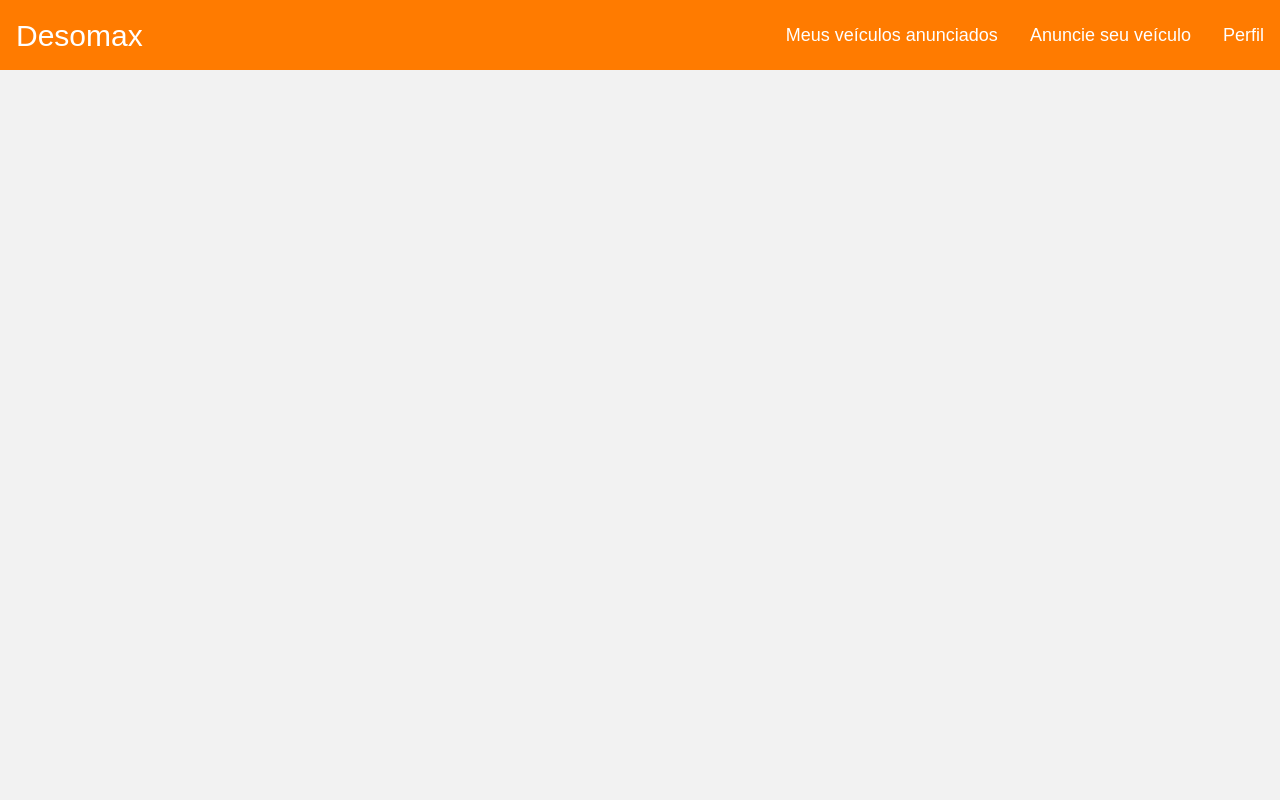
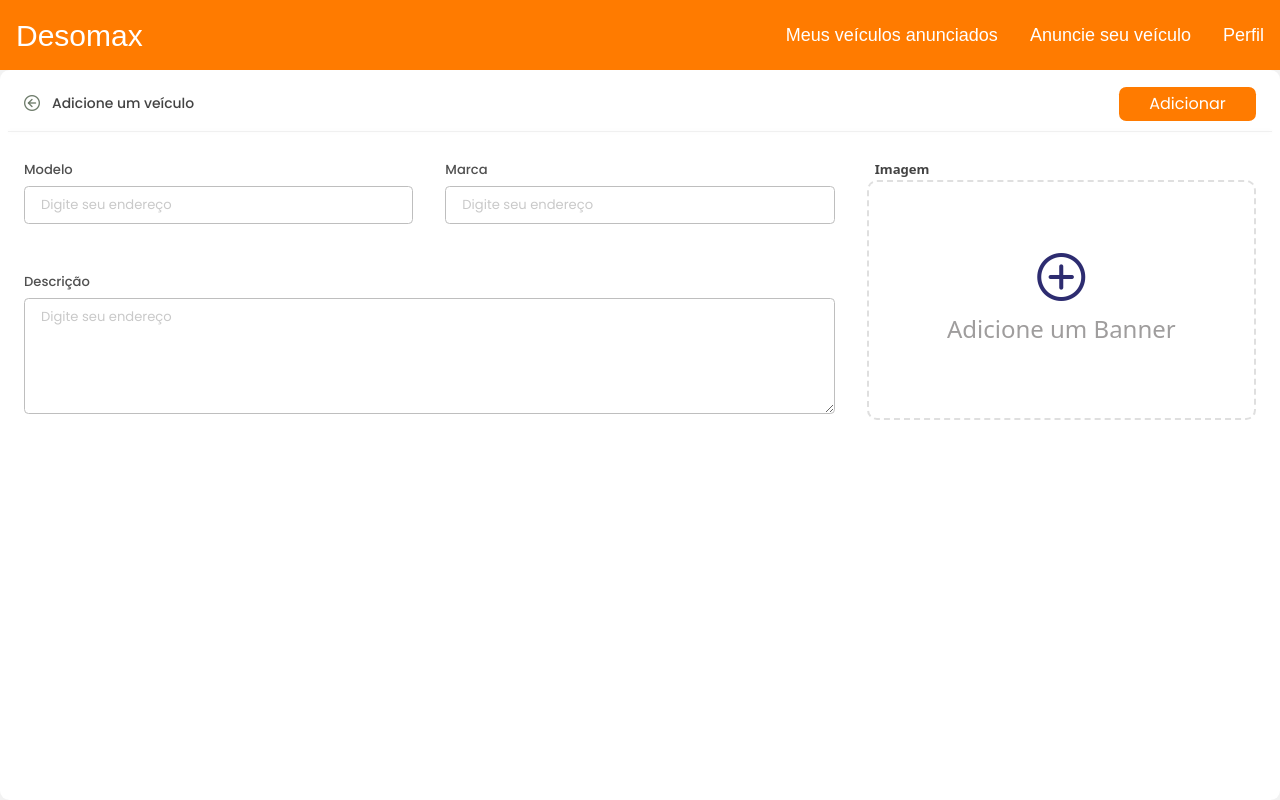
Before and after one commit to JoaoGMello/DesomaxFront, a Vue app in the folder DesomaxFront/: page /add-vehicle in a window 1280 px wide. Built offline with nearby package versions, Linux system fonts and the light colour scheme.

Commit message:
Começando pagina de adcionar veiculo

```diff
--- /dev/null
+++ b/DesomaxFront/src/components/molecules/AddFileUpload/AddFileUpload.vue
@@ -0,0 +1,145 @@
+<script lang="ts">
+import { defineComponent } from "vue";
+const name = 'AddFileUpload'
+
+export default defineComponent({
+  name,
+
+  emits: ['selectedImage'],
+
+  components: { },
+
+  props: {
+    title: {
+      type: String,
+      default: "",
+  	},
+  },
+
+  mounted () { },
+
+  updated () { },
+
+  data () {
+    return {
+      selectedFile: null,
+      selectedFileUrl: '',
+      iptImageRef: null,
+    }
+  },
+
+  methods: {
+    clickUpload() {
+      if (!this.selectedFile) {
+        const element = document.getElementById('iptImageRef');
+        if (element) {
+          element.click();
+        } else {
+          console.error('Element with id "iptImageRef" not found');
+        }
+      }
+    },
+
+    handleFileChange(e: any) {
+      const file = e.target.files[0];
+      this.selectedFile = file;
+      this.selectedFileUrl = file ? URL.createObjectURL(file) : null;
+      this.$emit('selectedImage', file);
+    },
+
+    handleDelete() {
+      this.selectedFile = null;
+      this.selectedFileUrl = null;
+    },
+  },
+
+  computed: { },
+
+});
+</script>
+
+<template>
+  <div class="w-full">
+    <span class="note1:text-[0.8rem] note2:text-[0.82rem] monitor1:text-[0.95rem] mb-[0.4rem] ml-2 text-[#434343] font-semibold" v-if="title">{{ title }}</span>
+    <div class="container-upload" @click="clickUpload">
+      <div v-if="selectedFile" class="box-buttons">
+        <div class="icon-delete" @click.stop="handleDelete">
+          <i class="pi pi-trash text-white"></i>
+        </div>
+      </div>
+      <div class="box-center" :style="{ backgroundImage: `url(${selectedFileUrl})` }">
+        <span v-if="!selectedFile" class="box-center">
+          <i class="pi pi-plus-circle icon-upload"></i>
+          <span class="text-upload">Adicione um Banner</span>
+        </span>
+      </div>
+    </div>
+    <input type="file" id="iptImageRef" style="display: none" accept="image/*" @change="handleFileChange" />
+  </div>
+</template>
+
+
+<style scoped>
+.container-upload{
+	cursor: pointer;
+	display: flex;
+	justify-content: center;
+	align-items:center ;
+	width: '100%';
+	height: 15rem;
+	position: relative;
+	margin-bottom: 2rem;
+	border: 2px dashed #dfdfdf;
+	background: #ffffff;
+	border-radius: 10px 10px 10px 10px;
+	-webkit-border-radius: 10px 10px 10px 10px;
+	-moz-border-radius: 10px 10px 10px 10px;
+}
+.icon-upload{
+font-size: 3rem;
+color: #2D2C70;
+margin-bottom: 10px;
+}
+.box-buttons{
+position:absolute;
+top:0.5rem;
+right:0;
+height: 4.5rem;
+display: flex;
+align-items: center;
+justify-content: space-between;
+flex-direction: column;
+}
+.icon-delete{
+	background-color:#D60023;
+	width: 3rem;
+	height: 2rem;
+	display: flex;
+	justify-content: center;
+	align-items: center;
+	border-radius: 5px 0 0 5px;
+}
+.icon-edit{
+	background-color:#D60023;
+	width: 3rem;
+	height: 2rem;
+	display: flex;
+	justify-content: center;
+	align-items: center;
+	border-radius: 5px 0 0 5px;
+}
+.text-upload{
+	font-size: 1.5rem;
+color: #9f9d9d;
+}
+.box-center{
+	display:flex;
+	flex-direction: column;
+	justify-content: center;
+	align-items: center;
+	width: 100%;
+  height: 100%;
+  background-size: cover;
+  background-position: center;
+}
+</style>
--- a/DesomaxFront/src/pages/AddVehicle/AddVehicle.vue
+++ b/DesomaxFront/src/pages/AddVehicle/AddVehicle.vue
@@ -1,11 +1,16 @@
 <script lang="ts">
+import PrimaryButton from '@/components/atoms/PrimaryButton/PrimaryButton.vue';
+import AddFileUpload from '@/components/molecules/AddFileUpload/AddFileUpload.vue';
+import CardTitle from '@/components/molecules/CardTitle/CardTitle.vue';
+import FormInputText from '@/components/molecules/Inputs/FormInputText/FormInputText.vue';
+import FormTextArea from '@/components/molecules/Inputs/FormTextArea/FormTextArea.vue';
 import { defineComponent } from 'vue'
 const name = 'AddVehicle'
 
 export default defineComponent({
   name,
 
-  components: {},
+  components: { CardTitle, PrimaryButton, FormInputText, FormTextArea, AddFileUpload },
 
   // props: { },
 
@@ -24,7 +29,66 @@ export default defineComponent({
 </script>
 
 <template>
-  <div></div>
+  <div class="size-full">
+    <CardTitle title="Adicione um veículo" :shadow="false" turn-back>
+      <template #headerButtons>
+        <div class="note1:h-[2.1rem] monitor1:h-[2.35rem] w-[10rem]">
+          <PrimaryButton
+            text="Adicionar"
+            weight-text="500"
+            icon-height-resp="0.95rem"
+            icon-height="1rem"
+            button-color="var(--primary-color)"
+            hover-color="#ff8819"
+            padding-resp="1rem 0"
+            padding="1.2rem 0"
+          />
+        </div>
+      </template>
+
+      <div class="relative size-full">
+        <div class="size-full flex flex-col gap-y-8 overflow-x-hidden overflow-y-auto">
+          <div class="grid items-baseline gap-x-8 gap-y-4 py-6 form-vehicle">
+            <FormInputText
+              class="model"
+              input-label="Modelo"
+              placeholder="Digite seu endereço"
+              font-label="Poppins Medium"
+            />
+
+            <FormInputText
+              class="brand"
+              input-label="Marca"
+              placeholder="Digite seu endereço"
+              font-label="Poppins Medium"
+            />
+
+            <FormTextArea
+              class="description"
+              input-label="Descrição"
+              placeholder="Digite seu endereço"
+              font-label="Poppins Medium"
+            />
+
+            <AddFileUpload
+              class="image"
+              title="Imagem"
+            />
+          </div>
+        </div>
+      </div>
+    </CardTitle>
+  </div>
 </template>
 
-<style scoped></style>
+<style scoped>
+.form-vehicle {
+  grid-template-columns: repeat(3, 1fr);
+
+}
+
+.model {grid-area: 1 / 1 / 2 / 2;}
+.brand {grid-area: 1 / 2 / 2 / 3;}
+.description {grid-area: 2 / 1 / 3 / 3;}
+.image {grid-area: 1 / 3 / 3 / 4;}
+</style>
```
